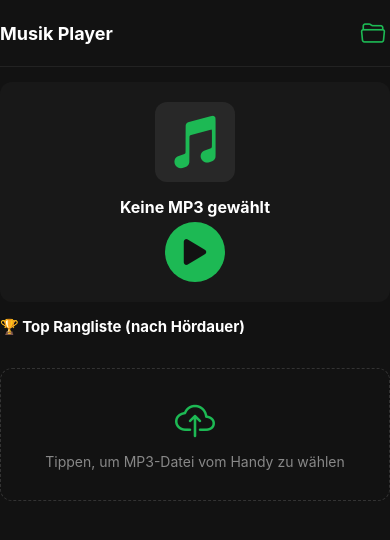
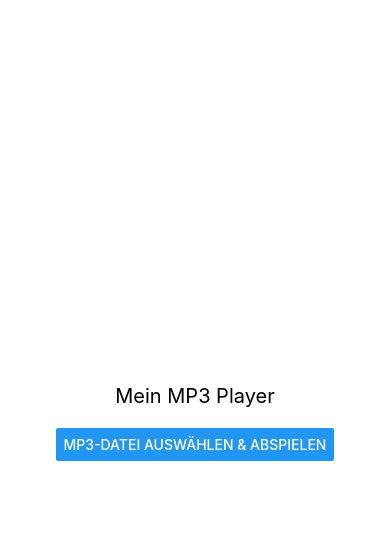
Before and after one commit to ozgur-glitch/Musik-Player, a React Native app: screen / in a window 390 px wide. Shown: the top 540 px of the page. Built offline with nearby package versions, Linux system fonts and the light colour scheme.

Commit message:
Mp3 Auswahl hinzugefügt

```diff
--- a/App.js
+++ b/App.js
@@ -1,399 +1,41 @@
-import React, { useState, useEffect, useRef } from 'react';
-import {
-  StyleSheet,
-  Text,
-  View,
-  TouchableOpacity,
-  FlatList,
-  SafeAreaView,
-  StatusBar,
-  Alert,
-  Platform
-} from 'react-native';
-import AsyncStorage from '@react-native-async-storage/async-storage';
-import { Ionicons } from '@expo/vector-icons';
-
-const STORAGE_KEY = '@musik_player_rangliste_v1';
+import React, { useState } from 'react';
+import { StyleSheet, Text, View, Button } from 'react-native';
+import * as DocumentPicker from 'expo-document-picker';
+import { Audio } from 'expo-av';
 
 export default function App() {
-  const [playlist, setPlaylist] = useState([]);
-  const [currentTrack, setCurrentTrack] = useState(null);
-  const [isPlaying, setIsPlaying] = useState(false);
+  const [sound, setSound] = useState();
 
-  const audioRef = useRef(null);
-  const timerRef = useRef(null);
+  async function pickAndPlayAudio() {
+    // MP3-Datei vom Smartphone auswählen
+    const result = await DocumentPicker.getDocumentAsync({
+      type: 'audio/mpeg',
+    });
 
-  useEffect(() => {
-    loadPlaylistData();
+    if (!result.canceled && result.assets[0]) {
+      // Alten Sound stoppen, falls bereits einer läuft
+      if (sound) {
+        await sound.unloadAsync();
+      }
 
-    return () => {
-      stopListenTimer();
-      if (audioRef.current) {
-        audioRef.current.pause();
-      }
-    };
-  }, []);
-
-  const startListenTimer = (trackId) => {
-    stopListenTimer();
-    timerRef.current = setInterval(() => {
-      setPlaylist((prevPlaylist) => {
-        const updated = prevPlaylist.map((item) => {
-          if (item.id === trackId) {
-            return { ...item, listenTime: (item.listenTime || 0) + 1 };
-          }
-          return item;
-        });
-        savePlaylistToStorage(updated);
-        return updated;
-      });
-    }, 1000);
-  };
-
-  const stopListenTimer = () => {
-    if (timerRef.current) {
-      clearInterval(timerRef.current);
-      timerRef.current = null;
+      // Neue Datei laden und abspielen
+      const { sound: newSound } = await Audio.Sound.createAsync(
+        { uri: result.assets[0].uri },
+        { shouldPlay: true }
+      );
+      setSound(newSound);
     }
-  };
-
-  const loadPlaylistData = async () => {
-    try {
-      const savedPlaylist = await AsyncStorage.getItem(STORAGE_KEY);
-      if (savedPlaylist !== null) {
-        const parsed = JSON.parse(savedPlaylist);
-        setPlaylist(parsed);
-        if (parsed.length > 0) setCurrentTrack(parsed[0]);
-      }
-    } catch (e) {
-      console.error('Fehler beim Laden:', e);
-    }
-  };
-
-  const savePlaylistToStorage = async (newList) => {
-    try {
-      await AsyncStorage.setItem(STORAGE_KEY, JSON.stringify(newList));
-    } catch (e) {
-      console.error('Fehler beim Speichern:', e);
-    }
-  };
-
-  const handlePickLocalFile = () => {
-    if (Platform.OS === 'web' || typeof document !== 'undefined') {
-      const input = document.createElement('input');
-      input.type = 'file';
-      input.accept = 'audio/*';
-      input.onchange = (e) => {
-        const file = e.target.files[0];
-        if (file) {
-          const localUrl = URL.createObjectURL(file);
-          const newTrack = {
-            id: Date.now().toString(),
-            title: file.name,
-            url: localUrl,
-            listenTime: 0,
-          };
-          addTrackToPlaylist(newTrack);
-        }
-      };
-      input.click();
-    } else {
-      Alert.alert(
-        'Lokale Dateien',
-        'Bitte öffne das Projekt im Web-Modus oder Expo Web, um lokale Dateien direkt auszuwählen.'
-      );
-    }
-  };
-
-  const addTrackToPlaylist = async (newTrack) => {
-    const updated = [...playlist, newTrack];
-    setPlaylist(updated);
-    await savePlaylistToStorage(updated);
-
-    if (!currentTrack) {
-      setCurrentTrack(newTrack);
-    }
-  };
-
-  const playTrack = (track) => {
-    setCurrentTrack(track);
-
-    if (typeof Audio !== 'undefined') {
-      if (audioRef.current) {
-        audioRef.current.pause();
-      }
-      audioRef.current = new Audio(track.url);
-      audioRef.current
-        .play()
-        .then(() => {
-          setIsPlaying(true);
-          startListenTimer(track.id);
-        })
-        .catch(() => Alert.alert('Fehler', 'Audiodatei konnte nicht abgespielt werden.'));
-
-      audioRef.current.onended = () => {
-        setIsPlaying(false);
-        stopListenTimer();
-      };
-    }
-  };
-
-  const togglePlayPause = () => {
-    if (!currentTrack) return;
-
-    if (!audioRef.current) {
-      playTrack(currentTrack);
-      return;
-    }
-
-    if (isPlaying) {
-      audioRef.current.pause();
-      setIsPlaying(false);
-      stopListenTimer();
-    } else {
-      audioRef.current
-        .play()
-        .then(() => {
-          setIsPlaying(true);
-          startListenTimer(currentTrack.id);
-        })
-        .catch(() => Alert.alert('Fehler', 'Wiedergabe fehlgeschlagen.'));
-    }
-  };
-
-  const handleDeleteTrack = async (id) => {
-    if (currentTrack && currentTrack.id === id) {
-      stopListenTimer();
-      if (audioRef.current) {
-        audioRef.current.pause();
-      }
-      setIsPlaying(false);
-    }
-
-    const updated = playlist.filter((item) => item.id !== id);
-    setPlaylist(updated);
-    await savePlaylistToStorage(updated);
-
-    if (currentTrack && currentTrack.id === id) {
-      setCurrentTrack(updated.length > 0 ? updated[0] : null);
-    }
-  };
-
-  const formatDuration = (totalSeconds = 0) => {
-    if (totalSeconds < 60) return `${totalSeconds}s`;
-    const minutes = Math.floor(totalSeconds / 60);
-    const seconds = totalSeconds % 60;
-    if (minutes < 60) return `${minutes}m ${seconds}s`;
-    const hours = Math.floor(minutes / 60);
-    const remMin = minutes % 60;
-    return `${hours}h ${remMin}m`;
-  };
-
-  const rankedPlaylist = [...playlist].sort(
-    (a, b) => (b.listenTime || 0) - (a.listenTime || 0)
-  );
+  }
 
   return (
-    <SafeAreaView style={styles.container}>
-      <StatusBar barStyle="light-content" backgroundColor="#121212" />
-
-      {/* HEADER */}
-      <View style={styles.header}>
-        <Text style={styles.headerTitle}>Musik Player</Text>
-        <TouchableOpacity style={styles.addButton} onPress={handlePickLocalFile}>
-          <Ionicons name="folder-open-outline" size={26} color="#1DB954" />
-        </TouchableOpacity>
-      </View>
-
-      {/* PLAYER BEREICH */}
-      <View style={styles.playerContainer}>
-        <View style={styles.coverArt}>
-          <Ionicons name="musical-notes" size={60} color="#1DB954" />
-        </View>
-
-        <Text style={styles.trackTitle} numberOfLines={1}>
-          {currentTrack ? currentTrack.title : 'Keine MP3 gewählt'}
-        </Text>
-
-        {currentTrack && (
-          <View style={styles.listenTimeBadge}>
-            <Ionicons name="time-outline" size={14} color="#1DB954" style={{ marginRight: 4 }} />
-            <Text style={styles.listenTimeBadgeText}>
-              Gehört: {formatDuration(playlist.find((t) => t.id === currentTrack.id)?.listenTime || 0)}
-            </Text>
-          </View>
-        )}
-
-        <TouchableOpacity
-          onPress={togglePlayPause}
-          style={styles.playBtn}
-          disabled={!currentTrack}
-        >
-          <Ionicons name={isPlaying ? 'pause' : 'play'} size={36} color="#121212" />
-        </TouchableOpacity>
-      </View>
-
-      {/* RANGLISTE & PLAYLIST */}
-      <View style={styles.playlistContainer}>
-        <Text style={styles.playlistTitle}>🏆 Top Rangliste (nach Hördauer)</Text>
-
-        <FlatList
-          data={rankedPlaylist}
-          keyExtractor={(item) => item.id}
-          renderItem={({ item, index }) => {
-            const isSelected = currentTrack?.id === item.id;
-            const rank = index + 1;
-
-            return (
-              <TouchableOpacity
-                style={[styles.item, isSelected && styles.selectedItem]}
-                onPress={() => playTrack(item)}
-              >
-                <View
-                  style={[
-                    styles.rankBadge,
-                    rank === 1 && styles.rank1,
-                    rank === 2 && styles.rank2,
-                    rank === 3 && styles.rank3,
-                  ]}
-                >
-                  <Text style={styles.rankText}>#{rank}</Text>
-                </View>
-
-                <View style={{ flex: 1, marginHorizontal: 10 }}>
-                  <Text
-                    style={{
-                      color: isSelected ? '#1DB954' : '#fff',
-                      fontWeight: isSelected ? 'bold' : 'normal',
-                    }}
-                    numberOfLines={1}
-                  >
-                    {item.title}
-                  </Text>
-
-                  <Text style={styles.timeSubtext}>
-                    ⏱️ {formatDuration(item.listenTime || 0)} angehört
-                  </Text>
-                </View>
-
-                <TouchableOpacity onPress={() => handleDeleteTrack(item.id)}>
-                  <Ionicons name="trash-outline" size={20} color="#ff4d4d" />
-                </TouchableOpacity>
-              </TouchableOpacity>
-            );
-          }}
-          ListEmptyComponent={
-            <TouchableOpacity style={styles.emptyBox} onPress={handlePickLocalFile}>
-              <Ionicons name="cloud-upload-outline" size={40} color="#1DB954" />
-              <Text style={styles.emptyText}>Tippen, um MP3-Datei vom Handy zu wählen</Text>
-            </TouchableOpacity>
-          }
-        />
-      </View>
-    </SafeAreaView>
+    <View style={styles.container}>
+      <Text style={styles.title}>Mein MP3 Player</Text>
+      <Button title="MP3-Datei auswählen & abspielen" onPress={pickAndPlayAudio} />
+    </View>
   );
 }
 
 const styles = StyleSheet.create({
-  container: { flex: 1, backgroundColor: '#121212', padding: 20 },
-  header: {
-    flexDirection: 'row',
-    justifyContent: 'space-between',
-    alignItems: 'center',
-    paddingVertical: 15,
-    borderBottomWidth: 1,
-    borderBottomColor: '#222',
-  },
-  headerTitle: { color: '#fff', fontSize: 18, fontWeight: 'bold' },
-  addButton: { padding: 4 },
-  playerContainer: {
-    alignItems: 'center',
-    backgroundColor: '#181818',
-    padding: 20,
-    borderRadius: 12,
-    marginVertical: 15,
-  },
-  coverArt: {
-    width: 80,
-    height: 80,
-    backgroundColor: '#282828',
-    borderRadius: 12,
-    justifyContent: 'center',
-    alignItems: 'center',
-    marginBottom: 10,
-  },
-  trackTitle: {
-    color: '#fff',
-    fontSize: 16,
-    fontWeight: 'bold',
-    marginTop: 5,
-    textAlign: 'center',
-  },
-  listenTimeBadge: {
-    flexDirection: 'row',
-    alignItems: 'center',
-    backgroundColor: '#222',
-    paddingHorizontal: 10,
-    paddingVertical: 4,
-    borderRadius: 12,
-    marginVertical: 10,
-  },
-  listenTimeBadgeText: {
-    color: '#1DB954',
-    fontSize: 12,
-    fontWeight: 'bold',
-  },
-  playBtn: {
-    backgroundColor: '#1DB954',
-    padding: 15,
-    borderRadius: 40,
-    width: 60,
-    height: 60,
-    justifyContent: 'center',
-    alignItems: 'center',
-    marginTop: 5,
-  },
-  playlistContainer: { flex: 1 },
-  playlistTitle: { color: '#fff', fontSize: 15, fontWeight: 'bold', marginBottom: 12 },
-  item: {
-    flexDirection: 'row',
-    alignItems: 'center',
-    padding: 12,
-    backgroundColor: '#181818',
-    borderRadius: 8,
-    marginBottom: 8,
-  },
-  selectedItem: { borderColor: '#1DB954', borderWidth: 1 },
-  rankBadge: {
-    width: 32,
-    height: 32,
-    borderRadius: 16,
-    backgroundColor: '#333',
-    justifyContent: 'center',
-    alignItems: 'center',
-  },
-  rank1: { backgroundColor: '#FFD700' },
-  rank2: { backgroundColor: '#C0C0C0' },
-  rank3: { backgroundColor: '#CD7F32' },
-  rankText: {
-    color: '#121212',
-    fontWeight: 'bold',
-    fontSize: 12,
-  },
-  timeSubtext: {
-    color: '#888',
-    fontSize: 12,
-    marginTop: 2,
-  },
-  emptyBox: {
-    marginTop: 20,
-    padding: 30,
-    borderWidth: 1,
-    borderColor: '#333',
-    borderStyle: 'dashed',
-    borderRadius: 12,
-    alignItems: 'center',
-    justifyContent: 'center',
-  },
-  emptyText: { color: '#888', marginTop: 10, textAlign: 'center' },
+  container: { flex: 1, justifyContent: 'center', alignItems: 'center' },
+  title: { fontSize: 20, marginBottom: 20 },
 });
```
